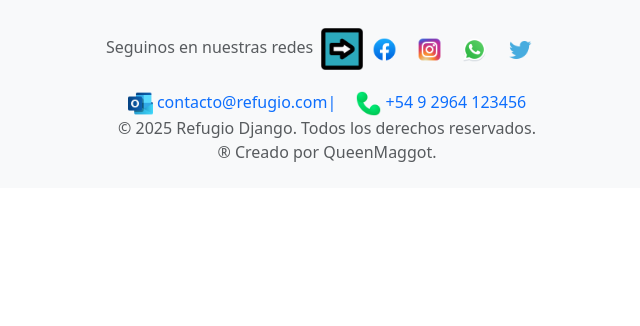
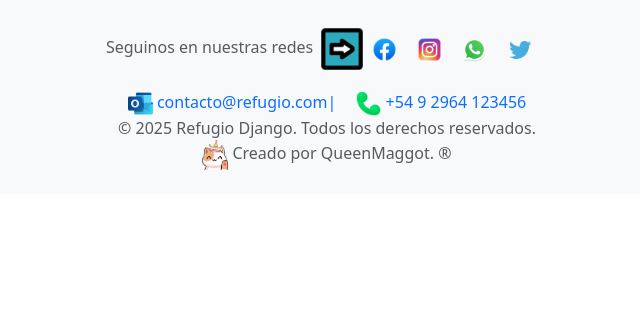
Before and after one commit to QueenMaggot/refugio, a Django app: page /accounts/login/?next=/adopciones/crear/1/ in a window 1280 px wide. Shown: the part 391-717 px from the top of the page, without its empty margins (313-953 px from the left). Run offline with Django 5.2, Linux system fonts and the light colour scheme; some libraries are stand-ins or nearby versions.

Commit message:
agregue 2 boludeces mas

```diff
--- a/src/templates/base.html
+++ b/src/templates/base.html
@@ -157,7 +157,8 @@
 
     <!-- Copyright -->
     <p class="mb-0">&copy; 2025 Refugio Django. Todos los derechos reservados.</p>
-    <p class="mb-0">&reg; Creado por QueenMaggot.</p>
+    <p class="mb-0">
+      <img src={% static "img/queen.png" %} style="height:30px"> Creado por QueenMaggot. &reg;</p>
   </div>
 </footer>
 
```
Also changed, not shown: src/static/img/queen.png (added).
